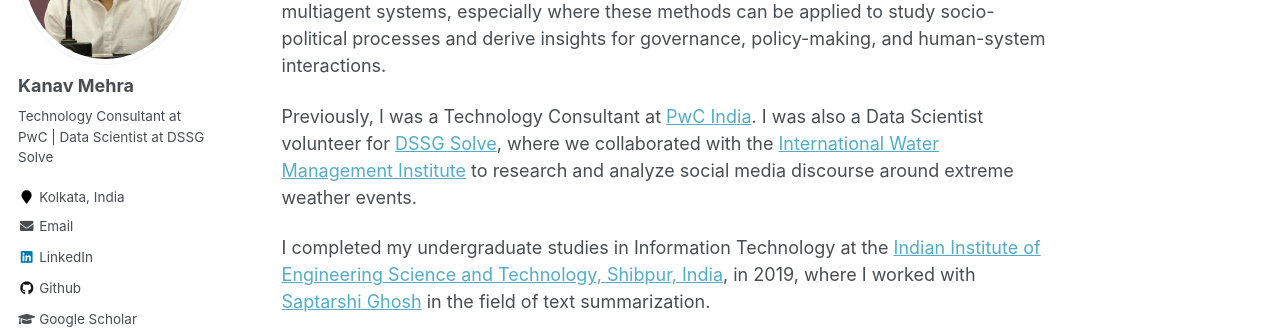
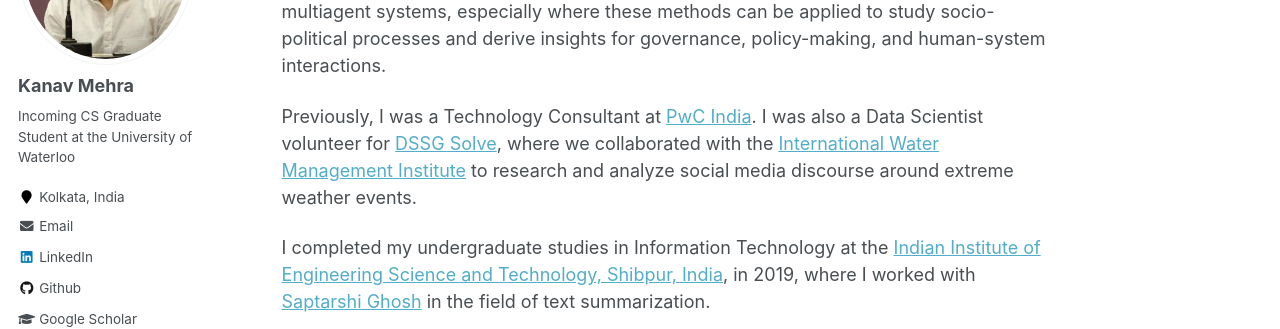
Before and after one commit to kanav-mehra/kanav-mehra.github.io, a Jekyll site: the page built from _pages/about.md, in a window 1280 px wide. Shown: the part 243-572 px from the top of the page. Built offline with Jekyll 4.4.1, drawn with Linux system fonts in a browser that asks for light colours.

Commit message:
updating bio

```diff
--- a/_config.yml
+++ b/_config.yml
@@ -82,7 +82,7 @@ analytics:
 author:
   name             : "Kanav Mehra"
   avatar           : "photo.JPG"
-  bio              : "Technology Consultant at PwC | Data Scientist at DSSG Solve"
+  bio              : "Incoming CS Graduate Student at the University of Waterloo"
   location         : "Kolkata, India"
   employer         :
   pubmed           : #"https://www.ncbi.nlm.nih.gov/pubmed/?term=john+snow"
@@ -109,7 +109,7 @@ author:
   stackoverflow    : # http://stackoverflow.com/users/123456/username
   steam            :
   tumblr           :
-  twitter          : #"replacethistwitterhandle"
+  twitter          : #"kanav_mehra_"
   vine             :
   weibo            :
   xing             :
```
